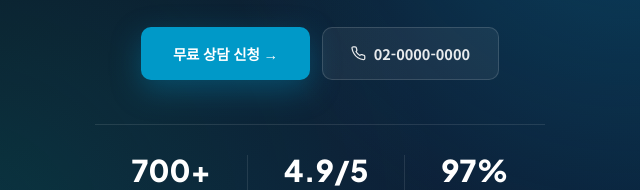
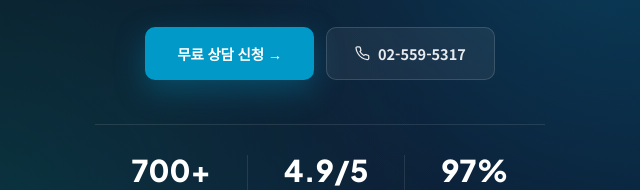
Before and after one commit to Devloperluce/Page, a website: page index.html in a window 1280 px wide. Shown: the part 3770-3960 px from the top of the page, 320-960 px from the left. Drawn offline with Linux system fonts and the light colour scheme.

Commit message:
Fix: instructor subtitle wording + real phone in closing CTA

```diff
--- a/index.html
+++ b/index.html
@@ -1266,7 +1266,7 @@
       <section style="margin-bottom:56px;">
         <p class="sec-eyebrow">Instructor</p>
         <h2 class="sec-title">강사 소개</h2>
-        <p class="sec-desc">국내 유일 태블로 공인 인증 강사와 AI 활용(AX) 전문 강사가 직접 강의합니다</p>
+        <p class="sec-desc">국내 유일 태블로 공인 인증 강사와 AI 활용(AX) 강사가 직접 강의합니다</p>
         <div class="instructor-grid">
           <div class="inst-card">
             <div class="inst-hd">
@@ -1461,9 +1461,9 @@
         <p class="fc-desc">현업 데이터로 실습하는 맞춤형 교육. 상담은 무료이며, 영업일 기준 1일 이내에 답변드립니다.</p>
         <div class="fc-actions">
           <a class="fc-btn-primary spa-link" data-page="submit">무료 상담 신청 →</a>
-          <a class="fc-btn-ghost" href="tel:02-0000-0000">
+          <a class="fc-btn-ghost" href="tel:02-559-5317">
             <svg viewBox="0 0 24 24" width="15" height="15" fill="none" stroke="currentColor" stroke-width="2" stroke-linecap="round" stroke-linejoin="round"><path d="M22 16.92v3a2 2 0 0 1-2.18 2 19.79 19.79 0 0 1-8.63-3.07A19.5 19.5 0 0 1 4.69 12a19.79 19.79 0 0 1-3.07-8.67A2 2 0 0 1 3.6 1.27h3a2 2 0 0 1 2 1.72c.127.96.361 1.903.7 2.81a2 2 0 0 1-.45 2.11L7.91 8.9a16 16 0 0 0 6.29 6.29l.9-.91a2 2 0 0 1 2.11-.45c.907.339 1.85.573 2.81.7A2 2 0 0 1 22 16.92z"/></svg>
-            02-0000-0000
+            02-559-5317
           </a>
         </div>
         <div class="fc-stats">
```
